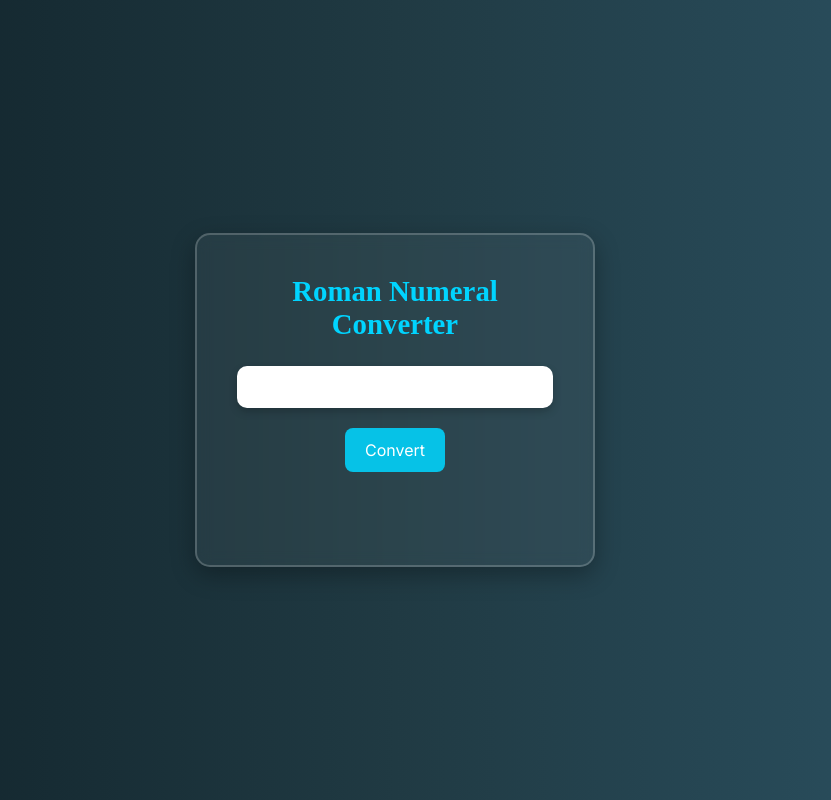
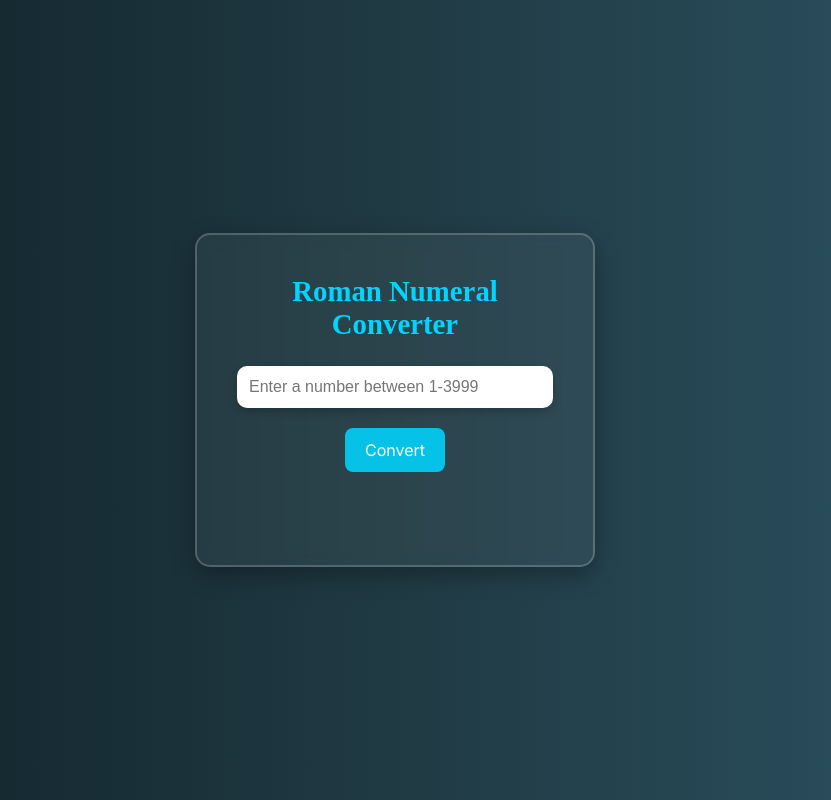
Before and after one commit to DevRobertCodes/Roman-Numeral-Converter, a plain HTML site: page index.html in a window 1280 px wide. Shown: the whole page, without its empty margins (245-1076 px from the left). Drawn offline with Linux system fonts and the light colour scheme.

Commit message:
Update index.html
Added a placeholder to the input element

```diff
--- a/index.html
+++ b/index.html
@@ -9,7 +9,7 @@
 <body>
   <main class ="container">
   <h1>Roman Numeral Converter</h1>
-    <input id="number" type="number" />
+    <input id="number" type="number" placeholder="Enter a number between 1-3999"/>
     <button id="convert-btn">Convert</button>
     <div id="output"></div>
   </main>
```
